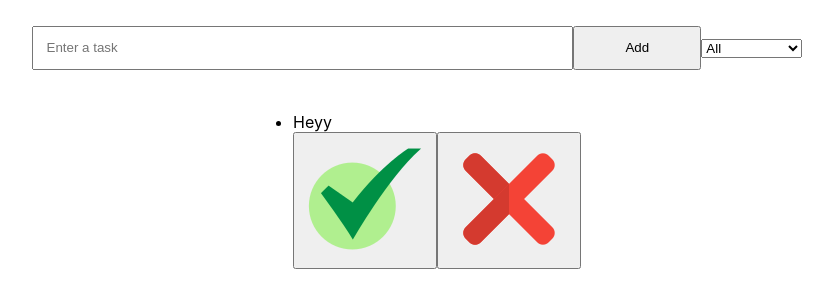
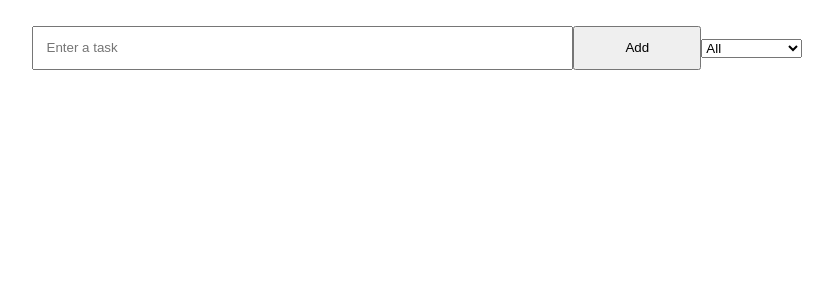
Before and after one commit to sgujuluva/todolist-React, a React (Create React App) app: page / in a window 1280 px wide. Shown: the top 308 px of the page, without its empty margins (223-1056 px from the left). Built offline with nearby package versions, Linux system fonts and the light colour scheme.

Commit message:
working on todo delete button

```diff
--- a/src/App.js
+++ b/src/App.js
@@ -3,7 +3,7 @@ import {useState} from "react"
 import './App.css';
 import Forms from './components/forms';
 import ToDoList from './components/todolist';
-
+import Todo from './components/Todo';
 function App() {
   const [input,setInput] = useState("");
   const [todos,setTodos] = useState([]);
@@ -11,6 +11,7 @@ function App() {
     <div className="App">
       <Forms input = {input} setInput={setInput}/>
       <ToDoList todos={todos} setTodos={setTodos}/>
+
     </div>
   );
 }
--- a/src/components/Todo/index.jsx
+++ b/src/components/Todo/index.jsx
@@ -1,12 +1,15 @@
 import React from 'react'
 import Check from "../../images/check.png"
 import UnCheck from "../../images/uncheck.png"
-function Todo() {
+function Todo({text,todo,todos,setTodos}) {
+    const handleDelete = () => {
+setTodos(todos.filter(item => item.id !== todos.id))
+    }
   return (
     <div className = "todo">
-    <li className="todo-task">Heyy  </li>
- <button><img src={Check} alt="" /></button>
- <button><img src={UnCheck} alt="" /></button>
+    <li className="todo-task">{text} </li>
+ <button className="complete-btn"><img src={Check} alt="" /></button>
+ <button onClick={handleDelete} className="delete-btn"><img src={UnCheck} alt="" /></button>
         </div>
   )
 }
--- a/src/components/todolist/index.jsx
+++ b/src/components/todolist/index.jsx
@@ -2,11 +2,11 @@ import React from 'react'
 import Todo from "../Todo"
 //styles
 import "./todolist.css"
-function ToDoList() {
+function ToDoList({todos , setTodos}) {
   return (
     <div className="todo-container">
     <ul className="todo-list">
-    <Todo/>
+    {todos.map((item,i) => <Todo text={item.text}/>)}
     </ul>
 
     </div>
```
